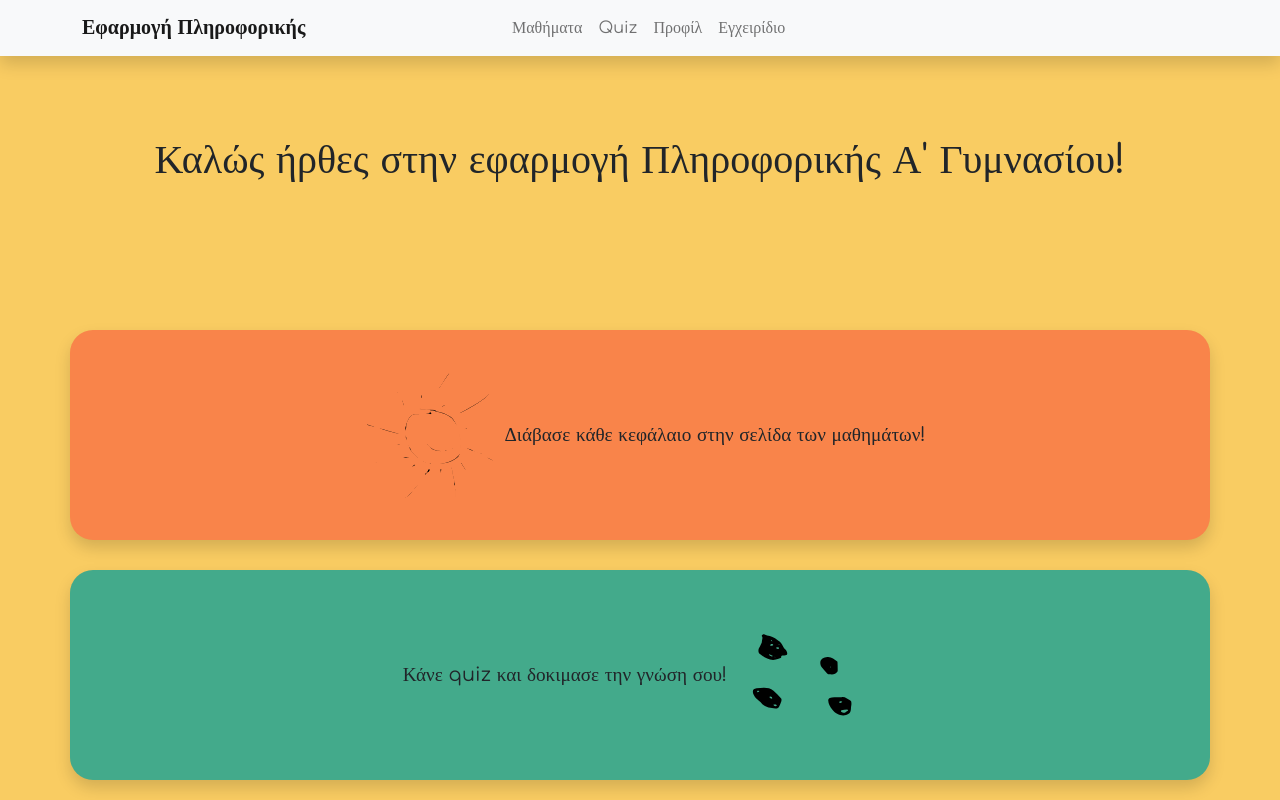
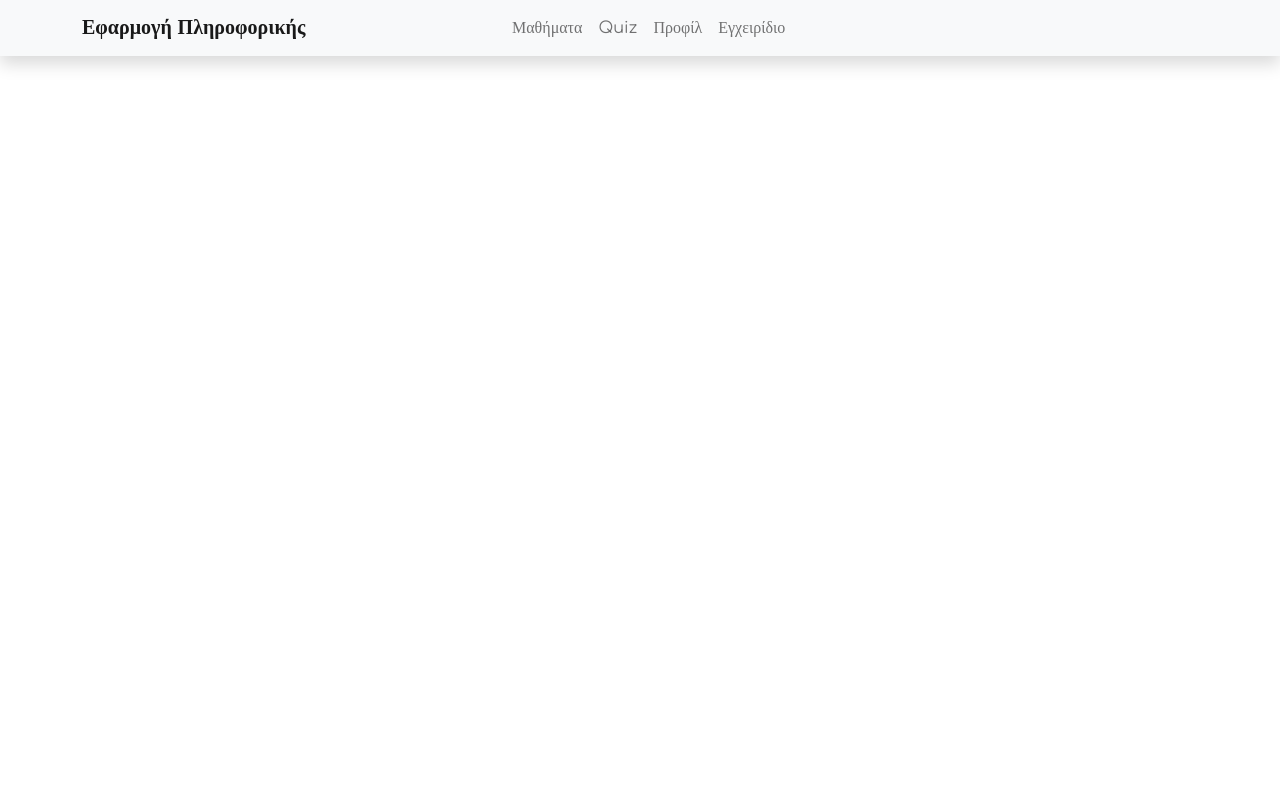
Before and after one commit to georgeiliop/learning-app, a React (Create React App) app: page / in a window 1280 px wide. Shown: the top 800 px of the page. Built offline with nearby package versions, Linux system fonts and the light colour scheme.

Commit message:
changed home link

```diff
--- a/src/App.js
+++ b/src/App.js
@@ -59,7 +59,7 @@ function App() {
         <nav class="navbar navbar--style fixed-top navbar-expand-sm navbar-light bg-light shadow" >
           <div class="container">
           <a href="/" class="navbar-brand mb-0 h1">
-          <Link class="navbar-brand mb-0 h1 home--button" to="/">Εφαρμογή Πληροφορικής</Link>
+          <Link class="navbar-brand mb-0 h1 home--button" to="/learning-app/">Εφαρμογή Πληροφορικής</Link>
             </a>
             <button
               class="navbar-toggler"
@@ -94,7 +94,7 @@ function App() {
           </div>
         </nav>
         <Routes>
-          <Route path="/" element={<Home />} />
+          <Route path="/learning-app/" element={<Home />} />
           <Route path="/profile" element={<Profile
                                             score={score}
                                             quizesTaken={quizesTaken}np/>} />
```
